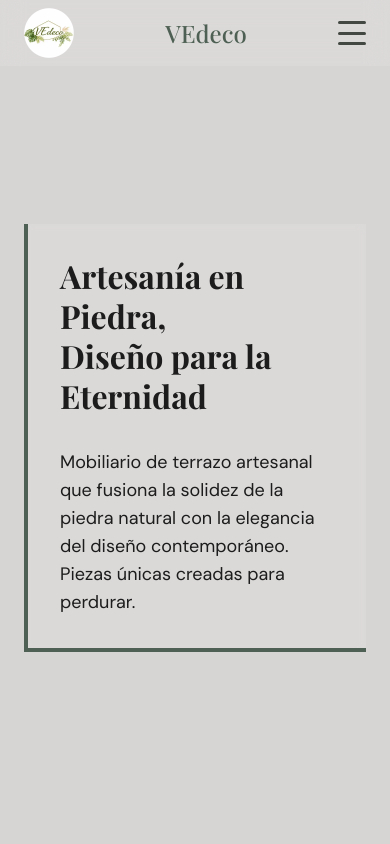
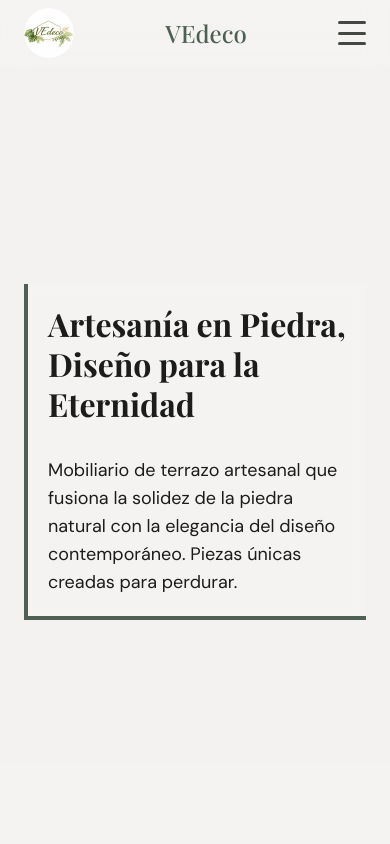
Before and after one commit to blom31/vedeco, a React (Vite) app: page / in a window 390 px wide. Shown: the top 844 px of the page. Built offline with nearby package versions, Linux system fonts and the light colour scheme.

Commit message:
ajustes header responsive2

```diff
--- a/src/styles/_hero.scss
+++ b/src/styles/_hero.scss
@@ -40,7 +40,7 @@
     background-color: rgba(0, 0, 0, 0.1);
 
     @media (max-width: 767px) {
-      // background-color: rgba($background, 0.45);
+      background-color: rgba($background, 0.45);
     }
   }
 
@@ -55,7 +55,7 @@
     padding-right: $margin-mobile;
 
     @media (max-width: 767px) {
-      min-height: 100vh;
+      min-height: 85vh;
     }
 
     @media (min-width: 768px) {
@@ -79,9 +79,10 @@
       width: 100%;
       margin-left: 0;
       background-color: rgba($background, 0.1);
-      // border-left: none;
       border-bottom: 4px solid $primary;
-      margin-top: 2em;
+      padding: 20px;
+      margin-top: 60px;
+
     }
 
     @media (min-width: 768px) {
```
